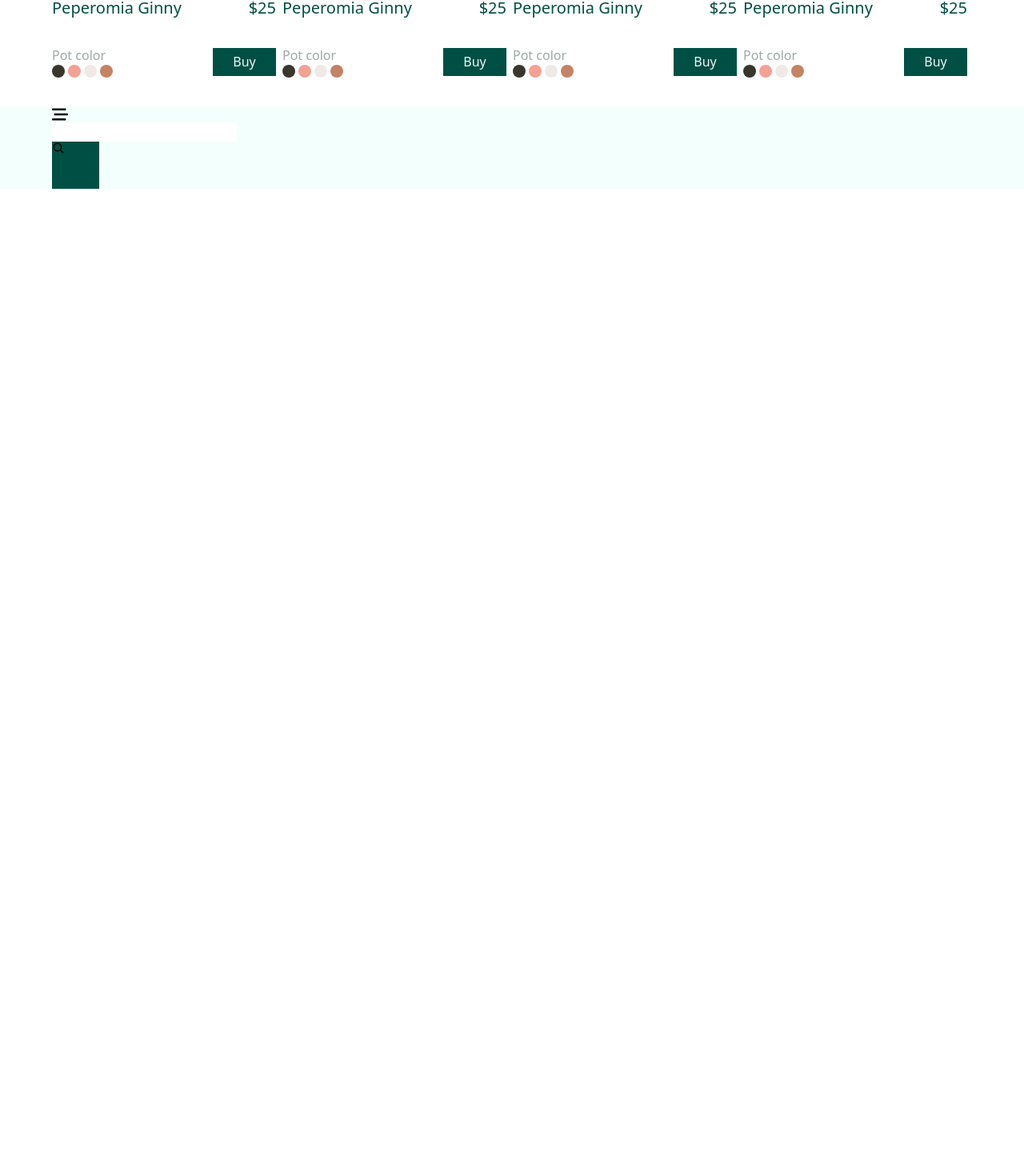
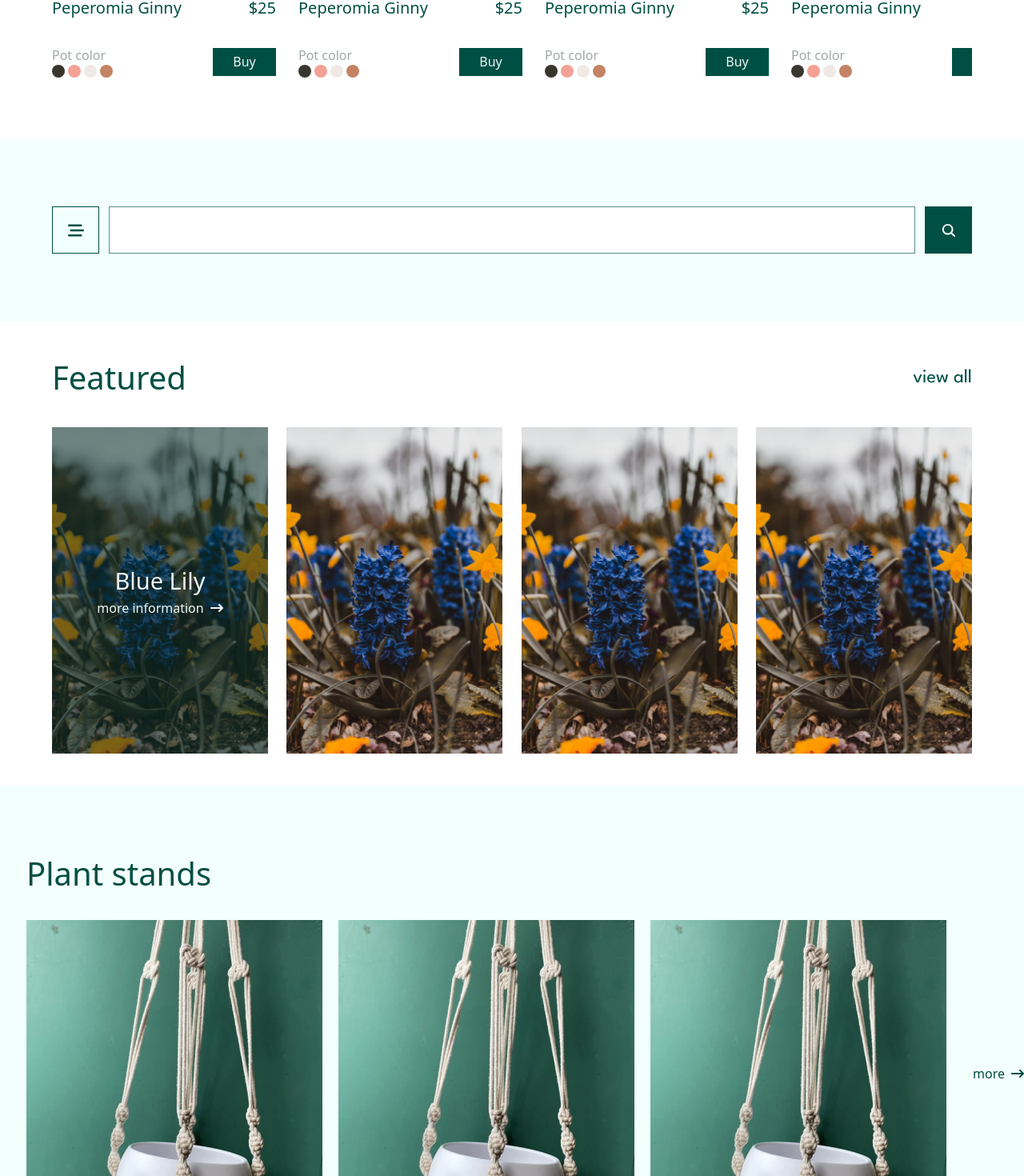
Before and after one commit to DavRahim/rose_day, a Next.js app: page / in a window 1280 px wide. Shown: the part 1250-2720 px from the top of the page at 80% size. Before the commit the page ends 1486 px from the top, so only its background shows below. Built offline with nearby package versions, Linux system fonts and the light colour scheme.

Commit message:
some feature add

```diff
--- /dev/null
+++ b/app/components/Colorful.tsx
@@ -0,0 +1,68 @@
+import React from "react";
+import Featured from "./Featured";
+import Image from "next/image";
+import { FaArrowRightLong } from "react-icons/fa6";
+import color from "../../public/image14.png"
+
+type Props = {};
+
+const Colorful = (props: Props) => {
+    return (
+        <>
+            <Featured />
+            <div className="w-full mx-auto mb-10">
+                <div className="800px:w-[1150px] w-full mx-auto">
+                  <div className="flex items-center justify-between">
+                    <div className="relative">
+                    <Image
+                    src={color}
+                    alt="color"
+                    width={270}
+                    height={440}
+                    />
+                        <div className="w-full h-full absolute top-0 left-0 bg-[#012c2683]">
+                                <div className="flex flex-col justify-center items-center h-full">
+                                    <h2 className="text-[29px] text-secondary">Blue Lily</h2>
+                                    <p className="text-[16px] text-secondary flex gap-2 items-center"><span>more information</span> <span><FaArrowRightLong size={16}/></span></p>
+                            </div>
+                    </div>
+
+                    </div>
+                    <div>
+                    <Image
+                    src={color}
+                    alt="color"
+                    width={270}
+                    height={440}
+                    />
+
+                    </div>
+                    <div>
+                    <Image
+                    src={color}
+                    alt="color"
+                    width={270}
+                    height={440}
+                    />
+
+                    </div>
+                    <div>
+                    <Image
+                    src={color}
+                    alt="color"
+                    width={270}
+                    height={440}
+                    />
+
+                    </div>
+
+                  </div>
+                </div>
+            </div>
+
+
+        </>
+    );
+};
+
+export default Colorful;
--- a/app/components/FeaturedProducts.tsx
+++ b/app/components/FeaturedProducts.tsx
@@ -30,7 +30,7 @@ const FeaturedProducts = (props: Props) => {
             <div className="w-full mx-auto pb-9">
                 <div className="800px:w-[1150px] w-full mx-auto relative">
                     {/* cart */}
-                    <div className="grid grid-flow-col auto-cols-max gap-2 overflow-y-auto scrollbar-hide scroll-smooth" ref={ref}>
+                    <div className="grid grid-flow-col auto-cols-max gap-[28px] overflow-y-auto scrollbar-hide scroll-smooth" ref={ref}>
                         <div className="!w-[280px] h-auto">
                             <Image
                                 alt="cart"
--- /dev/null
+++ b/app/components/PlantStands.tsx
@@ -0,0 +1,48 @@
+import Image from "next/image";
+import React from "react";
+import plant from "../../public/image5.png"
+import { FaArrowRightLong } from "react-icons/fa6";
+
+type Props = {};
+
+const PlantStands = (props: Props) => {
+  return (
+      <div className="w-full mb-10 flex bg-[#F3FFFC] py-[80px]">
+          <div className="800px:w-[1150px] w-full mx-auto">
+            <div>
+                  <h2 className="text-[40px] font-roboto text-primary mb-7">Plant stands</h2>
+            </div>
+            <div className="flex items-center justify-between">
+                <div>
+                    <Image
+                    src={plant}
+                    alt="plant"
+                    width={370}
+                    height={472}
+                    />
+                </div>
+                <div>
+                    <Image
+                    src={plant}
+                    alt="plant"
+                    width={370}
+                    height={472}
+                    />
+                </div>
+                <div>
+                    <Image
+                    src={plant}
+                    alt="plant"
+                    width={370}
+                    height={472}
+                    />
+                </div>
+            </div>
+
+          </div>
+          <p className="text-[16px] text-primary flex gap-2 items-center"><span>more</span> <span><FaArrowRightLong size={16} /></span></p>
+    </div>
+  );
+};
+
+export default PlantStands;
--- a/app/components/Search.tsx
+++ b/app/components/Search.tsx
@@ -8,12 +8,14 @@ const Search = (props: Props) => {
     return (
         <div className="w-full mx-auto bg-[#F3FFFC]">
 
-            <div className="800px:w-[1150px] w-full mx-auto">
-                <div>
-                    <FaBarsStaggered size={20}/>
-                    <input name="search"/>
-                    <div className="w-[59px] h-[59px] bg-primary">
-                    <IoSearch />
+            <div className="800px:w-[1150px] w-full mx-auto ">
+                <div className="flex justify-around gap-3 items-center py-[85px] my-10">
+                    <div className="w-[59px] h-[59px] flex items-center justify-center border border-[#004F44]">
+                        <FaBarsStaggered size={20} color="#004F44"/>
+                    </div>
+                    <input className="flex-1 px-4 h-[59px] outline-none border border-[#004f45a4] text-[20px] font-leagueSpartan text-primary" name="search"/>
+                    <div className="w-[59px] h-[59px] flex items-center justify-center bg-primary">
+                    <IoSearch color="#fff" size={20}/>
                     </div>
 
                 </div>
--- /dev/null
+++ b/app/components/Shipping.tsx
@@ -0,0 +1,26 @@
+import Image from "next/image";
+import React from "react";
+import shipping from "../../public/image13.png"
+
+type Props = {};
+
+const Shipping = (props: Props) => {
+  return (
+      <div className="w-full mx-auto mb-10">
+          <div className="800px:w-[1150px] w-full mx-auto">
+            <div>
+                <Image
+                src={shipping}
+                alt=""
+                width={1150}
+                height={346}
+                />
+            </div>
+
+          </div>
+
+    </div>
+  );
+};
+
+export default Shipping;
--- a/app/page.tsx
+++ b/app/page.tsx
@@ -4,6 +4,9 @@ import Header from "./components/Header";
 import Hero from "./components/Hero";
 import FeaturedProducts from "./components/FeaturedProducts";
 import Search from "./components/Search";
+import Colorful from "./components/Colorful";
+import PlantStands from "./components/PlantStands";
+import Shipping from "./components/Shipping";
 
 type Props = {};
 
@@ -16,6 +19,9 @@ const Home = (props: Props) => {
 				<Hero />
 				<FeaturedProducts/>
 				<Search/>
+				<Colorful/>
+				<PlantStands/>
+				<Shipping/>
 			</div>
 
 		</>
```
